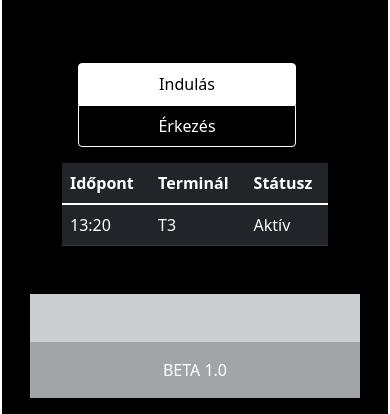
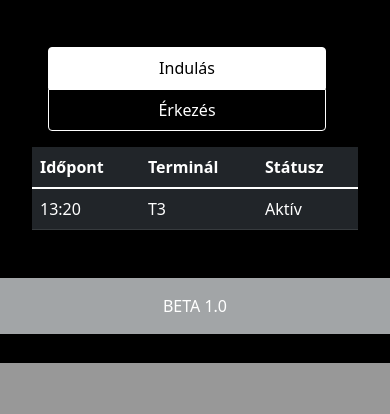
Before and after one commit to papandras/RepterProject, a PHP site: page / in a window 390 px wide. Shown: the part 481-895 px from the top of the page. After the commit the page ends 844 px from the top, so only its background shows below. Run offline with PHP 8.4, Linux system fonts and the light colour scheme.

Commit message:
mobil nézet
egész jó már

```diff
--- a/index.php
+++ b/index.php
@@ -28,8 +28,8 @@
                             <li style="position: absolute; right: 10%; top: 10px">
                                 <form action="php/style.php" method="POST">
                                     <select name="bgc" onchange="this.form.submit();">
-                                        <option value="light.css" name="black.css" <?php if($style["style"]=="light.css"){echo "selected";} ?>>White</option>
-                                        <option value="dark.css" name="white.css" <?php if($style["style"]=="dark.css"){echo "selected";} ?>>Black</option>
+                                        <option value="light.css" name="black.css" <?php if($style["style"]=="light.css"){echo "selected";} ?>>Fehér</option>
+                                        <option value="dark.css" name="white.css" <?php if($style["style"]=="dark.css"){echo "selected";} ?>>Fekete</option>
                                     </select>
                                 </form>
                             </li>
--- a/js/script.js
+++ b/js/script.js
@@ -1,11 +1,9 @@
 function start(){
     document.getElementById("dest").style.display = "none";
     document.getElementById("start").style.display = "";
-    document.body.style.backgroundClip = red;
 }
 
 function arrive(){
     document.getElementById("dest").style.display = "";
     document.getElementById("start").style.display = "none";
-    document.getElementById("startt").style.backgroundColor = "";
 }
--- a/parts/head.php
+++ b/parts/head.php
@@ -7,6 +7,6 @@
         href="https://w7.pngwing.com/pngs/205/97/png-transparent-airplane-icon-a5-takeoff-computer-icons-flight-airplane.png"
         type="image/x-icon">
     <link href="https://cdn.jsdelivr.net/npm/bootstrap@5.1.2/dist/css/bootstrap.min.css" rel="stylesheet">
+    <link rel="stylesheet" href="<?php echo "style/".$style["style"] ?>">
     <link rel="stylesheet" href="style/main.css">
-    <link rel="stylesheet" href="<?php echo "style/".$style["style"] ?>">
 </head>
--- a/style/main.css
+++ b/style/main.css
@@ -30,6 +30,10 @@
     box-shadow: inset 2px 2px 5px 0 rgba(#fff, 0.5);
 }
 
+tr:nth-child(2n+1){
+    background-color: #fff;
+}
+
 @media (max-width: 1200px) {
 
 }
@@ -40,8 +44,12 @@
 @media screen and (max-width: 768px){
     body{
         width: 100%;
-        padding: auto;
-        margin: auto;
+        padding: 0px;
+        margin: 0px;
+        border-width: 0px;
+    }
+    .container{
+        padding: 0px;
     }
     .bg-image{
         width: 768px;
@@ -53,7 +61,7 @@
     table{
         width: 20%;
     }
-    footer .row{
+    footer .container{
         display: none;
     }
     #tablemenu>button{
```
